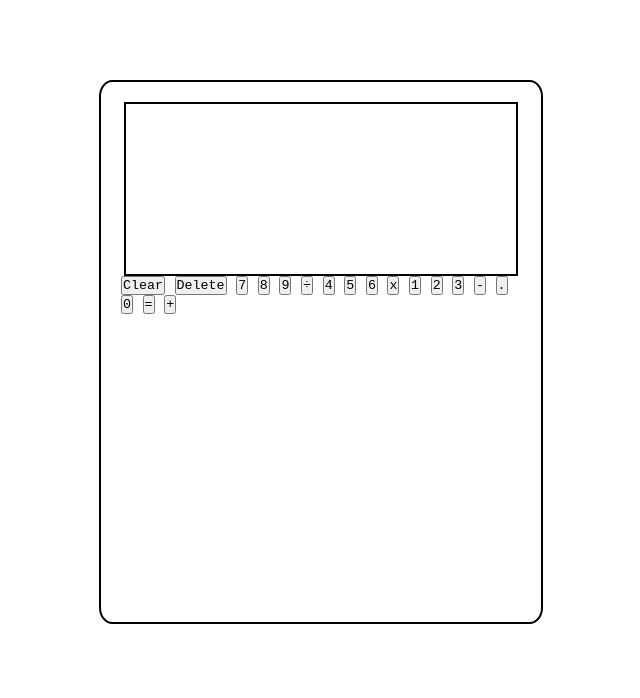
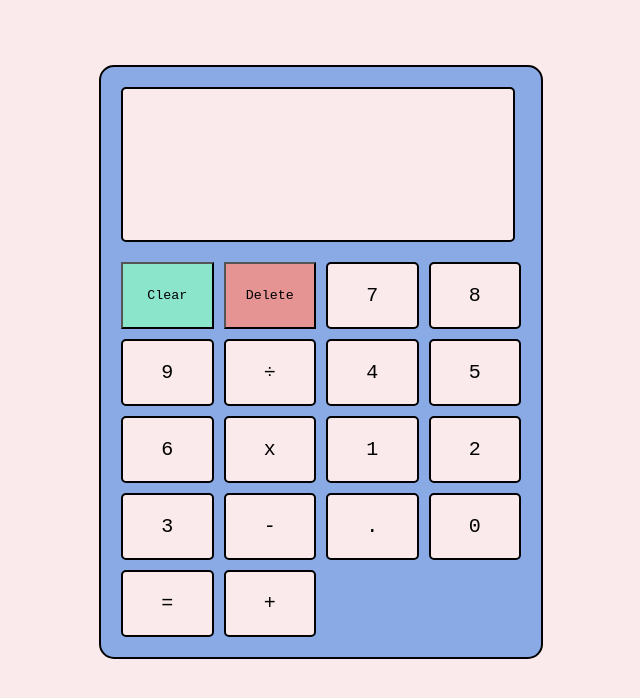
Before and after one commit to sajalbaral/calculator, a plain HTML site: page index.html in a window 1280 px wide. Shown: the whole page, without its empty margins (319-959 px from the left). Drawn offline with Linux system fonts and the light colour scheme.

Commit message:
styled the calc with colors, grids, and on hover effects

```diff
--- a/style.css
+++ b/style.css
@@ -1,23 +1,24 @@
 * {
     padding: 0;
     margin: 0;
-    font-family: 'Courier New', Courier, monospace;
+    font-family: monospace;
 }
 
 body {
     padding: 5rem;
+    background-color: #FBEAEB;
 }
 
 .calculator {
     display: flex;
     flex-direction: column;
     border: 2px solid black;
-    align-items: center;
     width: 400px;
-    height: 500px;
-    border-radius: 3%;
+    height: 550px;
+    border-radius: 15px;
     margin: auto;
     padding: 20px;
+    background-color: #8AAAE5;
 }
 
 .screen {
@@ -25,4 +26,53 @@ body {
     padding: 10px 20px;
     width: 350px;
     height: 150px;
+    margin-bottom: 20px;
+    border-radius: 5px;
+    background-color: #FBEAEB;
 }
+
+.btn-grid {
+    display: grid;
+    grid-template-columns: repeat(4, 1fr);
+    grid-gap: 10px;
+}
+
+.btn {
+    padding: 20px;
+    cursor: pointer;
+    font-size: 20px;
+    border-radius: 5px;
+    border: 2px solid black;
+    background-color: #FBEAEB;
+}
+
+.span-2 {
+    grid-column: span 2;
+}
+
+#clear-btn {
+    background-color: #8ae5cb;
+}
+
+#clear-btn:hover,
+#delete-btn:hover {
+    background-color: #FBEAEB;
+    transform: scale(1.2);
+    transition: 0.5s;
+}
+
+#delete-btn {
+    background-color: rgb(229, 147, 147);
+}
+
+.signs:hover {
+    background-color: #908ae5;
+    transform: scale(1.2);
+    transition: 0.5s;
+}
+
+.numbers:hover {
+    background-color: #e58ac1;
+    transform: scale(1.2);
+    transition: 0.5s;
+}
```
